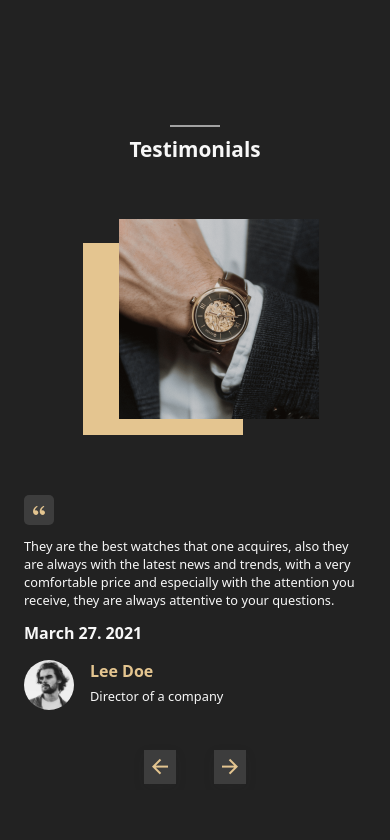
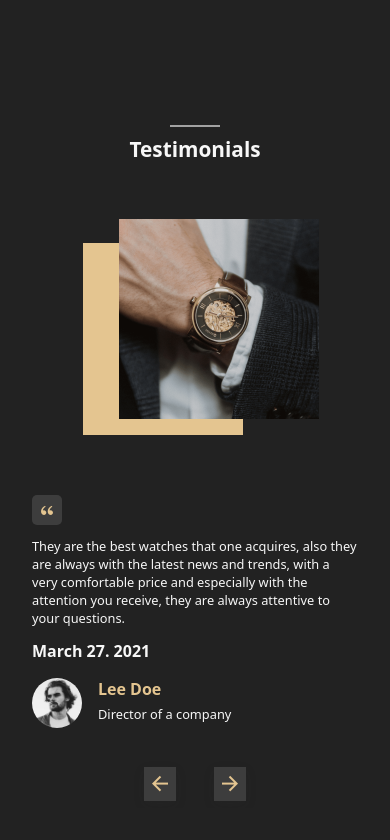
Before and after one commit to Rayandra000/JamTangan.website, a plain HTML site: page index.html in a window 390 px wide. Shown: the part 3789-4629 px from the top of the page. Drawn offline with nearby package versions, Linux system fonts and the light colour scheme.

Commit message:
tambahan1

```diff
--- a/src/style/global.css
+++ b/src/style/global.css
@@ -346,7 +346,7 @@ nav .icon {
     margin-bottom: 3rem;
   }
   .content-testi {
-    padding: 1rem 1.5rem 5rem;
+    padding: 1rem 2rem 5rem;
   }
   .icon-shop-testimoni {
     padding: 7px;
```
